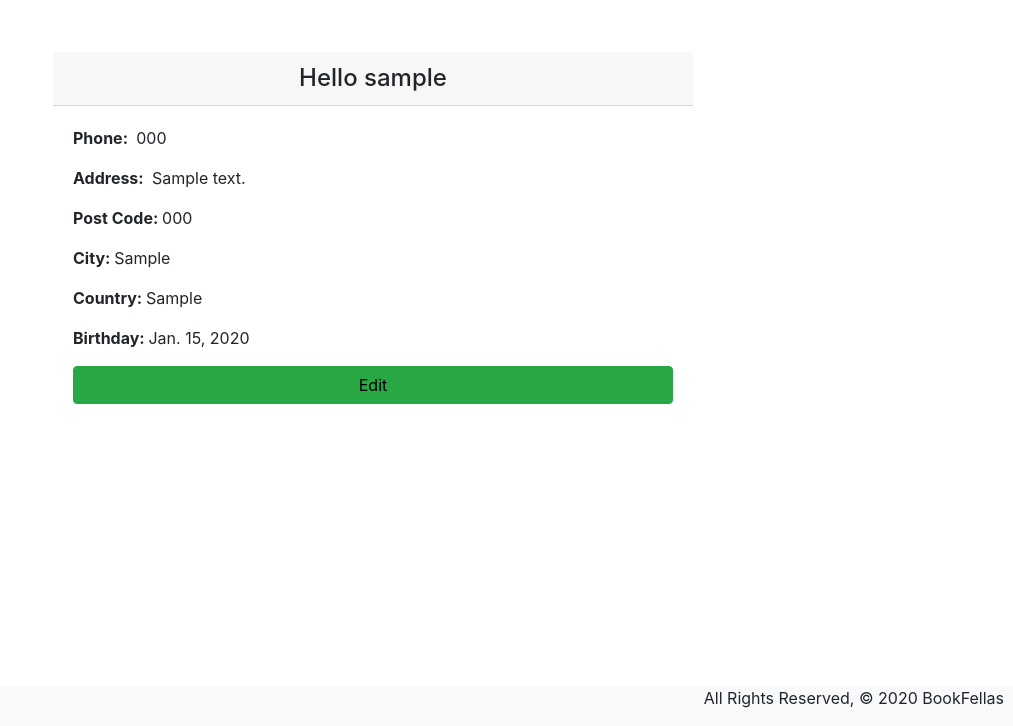
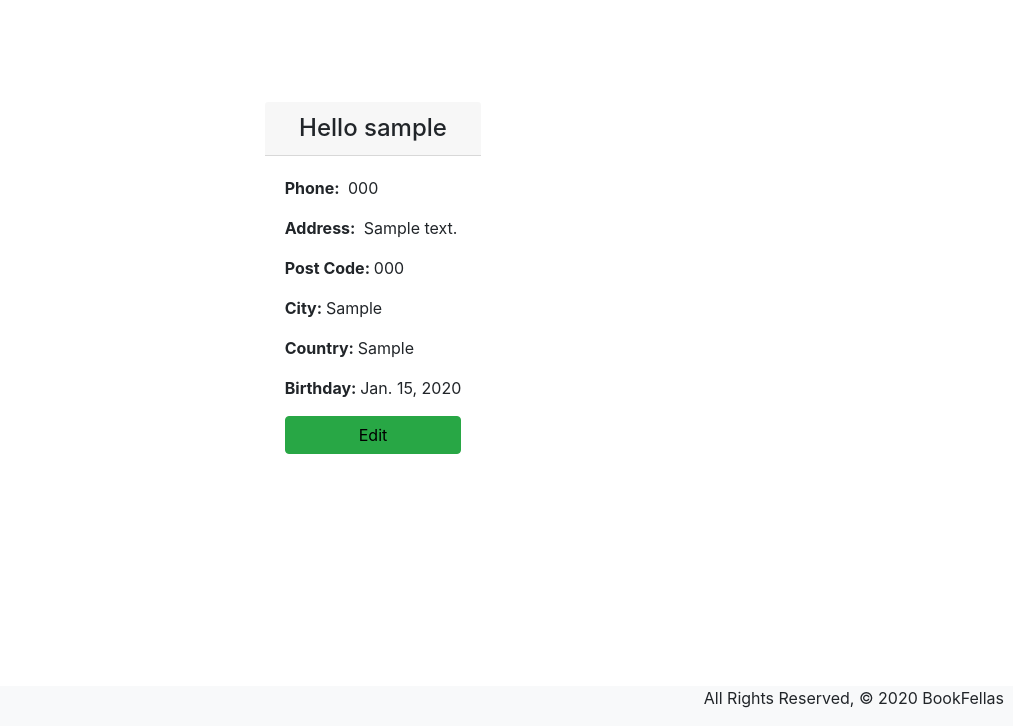
Before and after one commit to BookFellas/book-fellas, a Django app: page /profiles/ in a window 1280 px wide. Shown: the part 74-800 px from the top of the page, without its empty margins (267-1280 px from the left). Run offline with Django 3.2, Linux system fonts and the light colour scheme; a user stored in the database is signed in; tables that the repository leaves empty hold one stand-in row (values such as "Sample post"); parts of the project's set-up code (start-up, migrations or seed data) failed here and were passed over; some libraries are stand-ins or nearby versions.

Commit message:
fixx css

```diff
--- a/main_app/static/css/style.css
+++ b/main_app/static/css/style.css
@@ -45,7 +45,6 @@ ul {
     border: none;
     max-width: 50vw;
     margin-top: 50px;
-    margin: auto;
 }
 
 .card img {
--- a/main_app/templates/profiles/index.html
+++ b/main_app/templates/profiles/index.html
@@ -1,6 +1,7 @@
 {% extends 'base.html' %}
 {% block content %}
 
+<div class="row justify-content-center align-items-center">
     <div class="card">
         <h4 class="card-header">Hello {{ user.profile.user }}</h4>
 			<div class="card-body" id="profile-card">
@@ -13,5 +14,6 @@
 				<a href="{% url 'profiles_update' user.id %}" class="btn btn-success btn-block">Edit</a>
 			</div>
     </div>
+</div>
 
 {% endblock %}
```
Also changed, not shown: main_app/views.py (line endings or trailing spaces).
